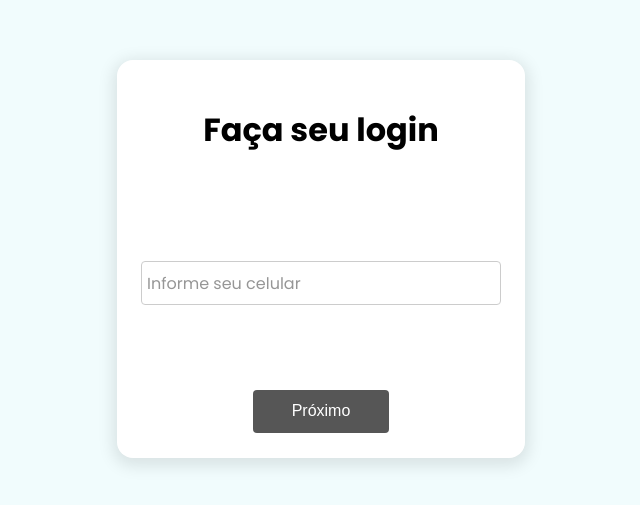
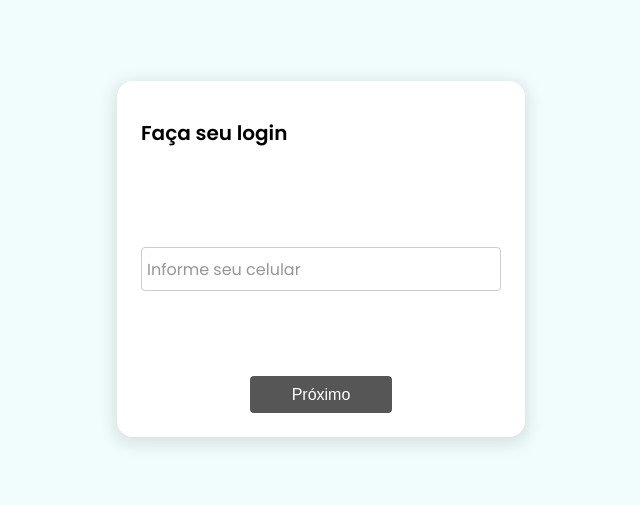
Before and after one commit to Samuel-StatusTech/oi-store, a React (Create React App) app: page /login in a window 1280 px wide. Shown: the part 141-646 px from the top of the page, without its empty margins (319-959 px from the left). Built offline with nearby package versions, Linux system fonts and the light colour scheme; a web font is replaced by a local one.

Commit message:
Login layout v2

```diff
--- a/src/pages/Login/styled.ts
+++ b/src/pages/Login/styled.ts
@@ -68,7 +68,9 @@ export const FormArea = styled.div`
 `
 
 export const FormTitle = styled.h1`
-  text-align: center;
+  text-align: left;
+  font-size: 20px;
+  font-weight: 600;
   opacity: 0;
   ${({ theme }) =>
     theme.animations.types.fadeRight +
@@ -200,7 +202,7 @@ export const Input = styled.input<{ $small?: boolean }>`
 
 export const Button = styled.button`
   border-radius: 4px;
-  padding: 0.8rem 2.4rem;
+  padding: 0.6rem 2.6rem;
   width: fit-content;
   margin: auto;
   cursor: pointer;
```
